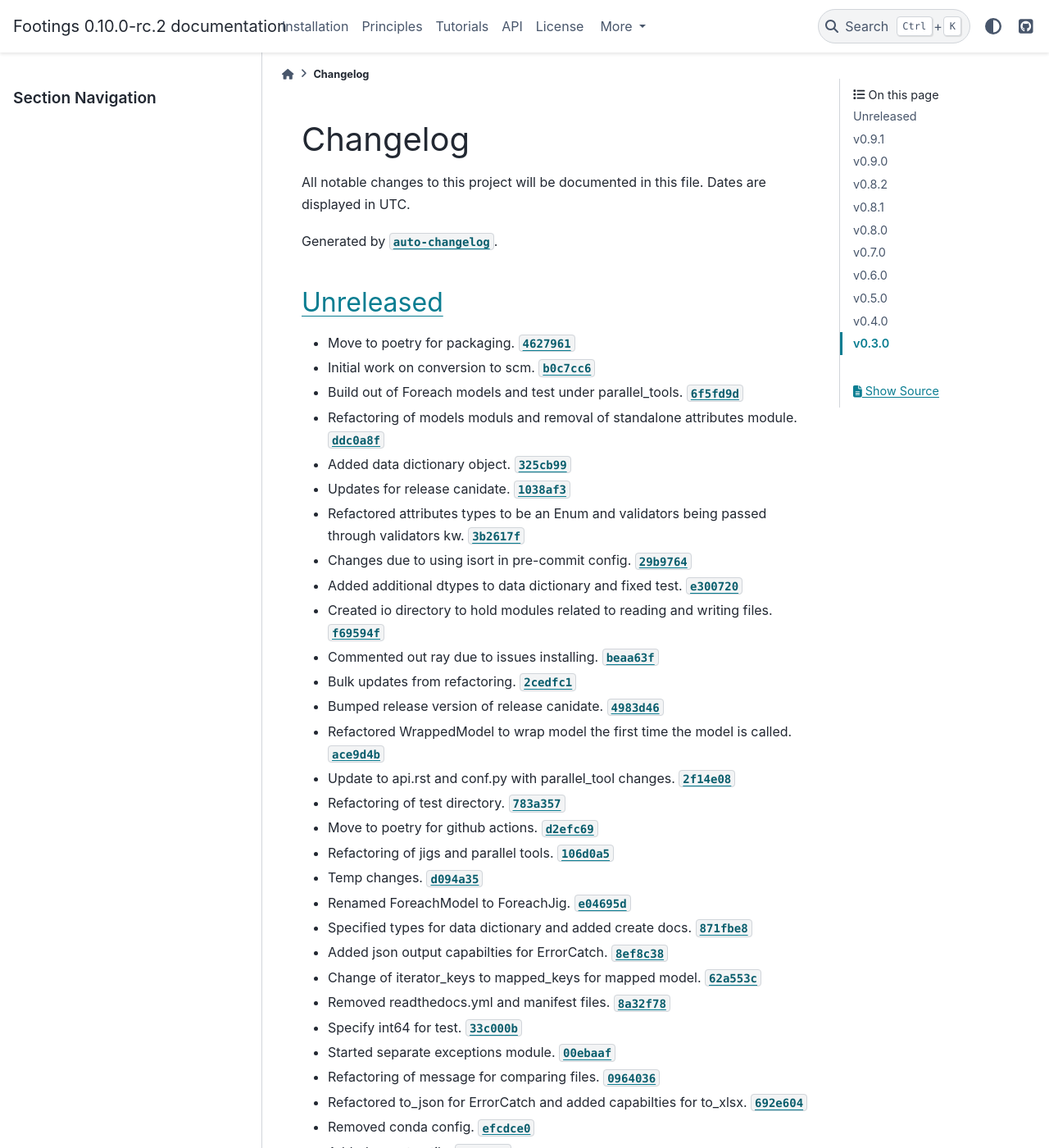
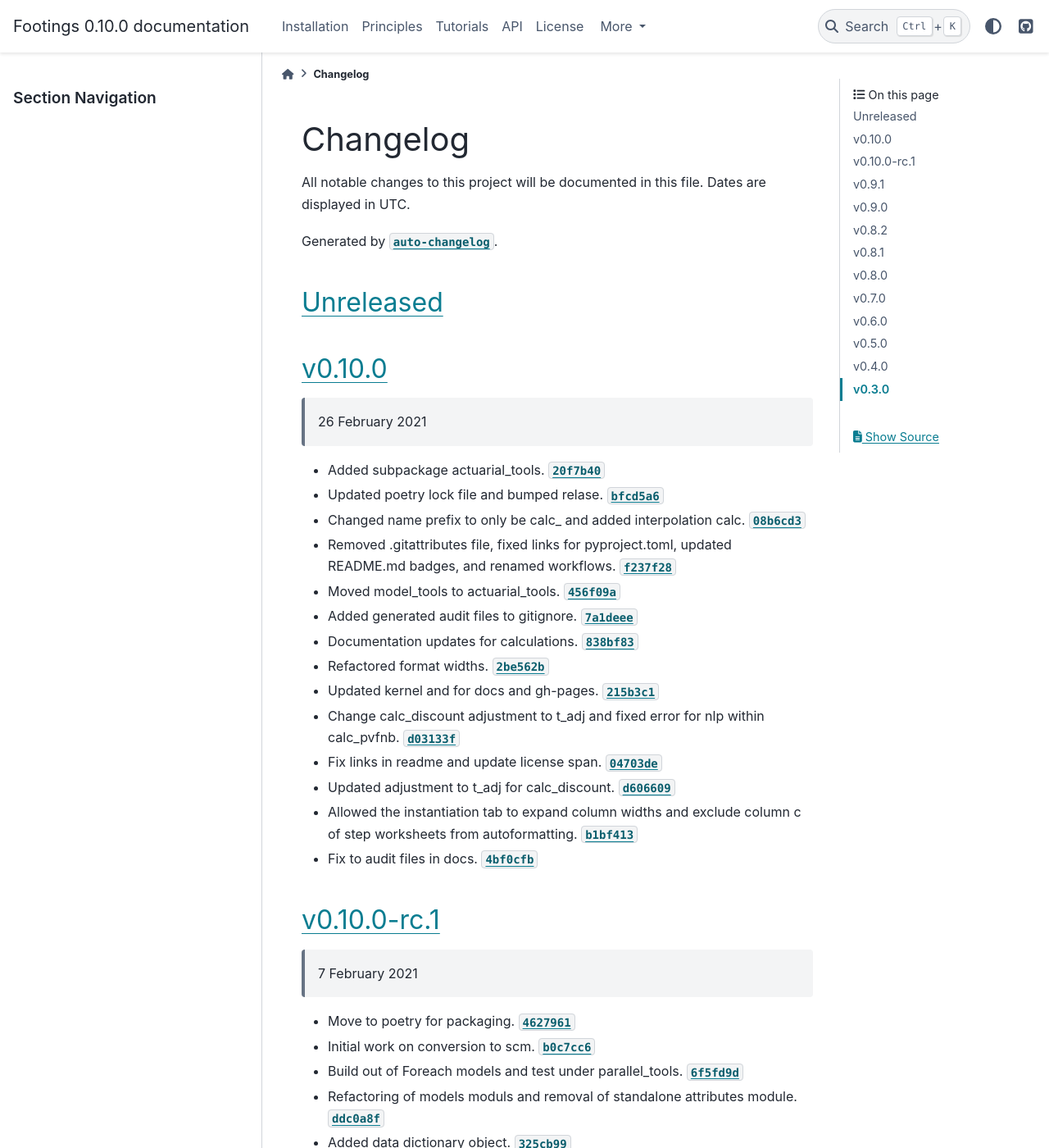
Before and after one commit to footings/footings, a Sphinx documentation site: the page built from docs/changelog.md, in a window 1280 px wide and 1400 px high. Shown: the whole window at 82% size. Built offline with Sphinx 7.4.7 and the PyData theme 0.15.4, drawn with Linux system fonts in a browser that asks for light colours; the version number is read from the project's files by our own code; some of the changed text lies outside the part shown.

Commit message:
Release 0.10.0.

```diff
--- a/docs/changelog.md
+++ b/docs/changelog.md
@@ -4,7 +4,30 @@ All notable changes to this project will be documented in this file. Dates are d
 
 Generated by [`auto-changelog`](https://github.com/CookPete/auto-changelog).
 
-#### [Unreleased](https://github.com/dustindall/footings/compare/v0.9.1...HEAD)
+#### [Unreleased](https://github.com/dustindall/footings/compare/v0.10.0...HEAD)
+
+#### [v0.10.0](https://github.com/dustindall/footings/compare/v0.10.0-rc.1...v0.10.0)
+
+> 26 February 2021
+
+- Added subpackage actuarial_tools. [`20f7b40`](https://github.com/dustindall/footings/commit/20f7b40d15c2a0cc56a6aa5493782040312c8c3a)
+- Updated poetry lock file and bumped relase. [`bfcd5a6`](https://github.com/dustindall/footings/commit/bfcd5a6ac2428ca02a98aa364375e8708e097977)
+- Changed name prefix to only be calc_ and added interpolation calc. [`08b6cd3`](https://github.com/dustindall/footings/commit/08b6cd31bcc65963cb03f3c0e1e0be23d90b8f31)
+- Removed .gitattributes file, fixed links for pyproject.toml, updated README.md badges, and renamed workflows. [`f237f28`](https://github.com/dustindall/footings/commit/f237f28372bec331d281e16c1ca0216ad5c8998d)
+- Moved model_tools to actuarial_tools. [`456f09a`](https://github.com/dustindall/footings/commit/456f09adf9e8068014049d28243c8c8343200f67)
+- Added generated audit files to gitignore. [`7a1deee`](https://github.com/dustindall/footings/commit/7a1deee961ddcd0c7c241ad402efdfb406c1592e)
+- Documentation updates for calculations. [`838bf83`](https://github.com/dustindall/footings/commit/838bf83d5febfb8feb75acd751317d8d0d1c826f)
+- Refactored format widths. [`2be562b`](https://github.com/dustindall/footings/commit/2be562b29b3ccd083273d94e2e4fbffb80530cd2)
+- Updated kernel and for docs and gh-pages. [`215b3c1`](https://github.com/dustindall/footings/commit/215b3c1f5bdc9862d3eb9f65e34662ec5cb80ac2)
+- Change calc_discount adjustment to t_adj and fixed error for nlp within calc_pvfnb. [`d03133f`](https://github.com/dustindall/footings/commit/d03133fe63e3d0895735568b4e81b91e82c70824)
+- Fix links in readme and update license span. [`04703de`](https://github.com/dustindall/footings/commit/04703de6882fe804bd89a448d42b20de3032f868)
+- Updated adjustment to t_adj for calc_discount. [`d606609`](https://github.com/dustindall/footings/commit/d6066092111b27e2d0eb43f6ca1cc913a899e13c)
+- Allowed the instantiation tab to expand column widths and exclude column c of step worksheets from autoformatting. [`b1bf413`](https://github.com/dustindall/footings/commit/b1bf413683ef0eae779218927a0b3ab4923ec8c0)
+- Fix to audit files in docs. [`4bf0cfb`](https://github.com/dustindall/footings/commit/4bf0cfb92570cfadb9e706f4beae6781ac93a845)
+
+#### [v0.10.0-rc.1](https://github.com/dustindall/footings/compare/v0.9.1...v0.10.0-rc.1)
+
+> 7 February 2021
 
 - Move to poetry for packaging. [`4627961`](https://github.com/dustindall/footings/commit/462796137cb305f990dd20047ff610648478c7b8)
 - Initial work on conversion to scm. [`b0c7cc6`](https://github.com/dustindall/footings/commit/b0c7cc649acd511f8ef8b045014d83a63f58c837)
@@ -24,6 +47,7 @@ Generated by [`auto-changelog`](https://github.com/CookPete/auto-changelog).
 - Refactoring of test directory. [`783a357`](https://github.com/dustindall/footings/commit/783a3578d9cfa0676c8b87e57062e13760108d91)
 - Move to poetry for github actions. [`d2efc69`](https://github.com/dustindall/footings/commit/d2efc69d287bb2d557a73c0ce2d93b842973f988)
 - Refactoring of jigs and parallel tools. [`106d0a5`](https://github.com/dustindall/footings/commit/106d0a5e136dea44f43555c8a7bbc39101c6ffd6)
+- Updated release for action. [`6c1cdc6`](https://github.com/dustindall/footings/commit/6c1cdc6ff0a2438ad6ae13b9767ccefecd6ebea8)
 - Temp changes. [`d094a35`](https://github.com/dustindall/footings/commit/d094a356470e937085af707cb2fb5ba3ff577e79)
 - Renamed ForeachModel to ForeachJig. [`e04695d`](https://github.com/dustindall/footings/commit/e04695d1bb0319dc4dd122cd8697fb0ee94fa60d)
 - Specified types for data dictionary and added create docs. [`871fbe8`](https://github.com/dustindall/footings/commit/871fbe8a99824498255019aa5047c8faafa3b906)
--- a/noxfile.py
+++ b/noxfile.py
@@ -32,7 +32,7 @@ def create_docs(session):
 
 
 @nox.session(python="3.7", venv_backend="none")
-def changelog(session):
+def update_changelog(session):
     session.run(
         "auto-changelog",
         "--output",
--- a/pyproject.toml
+++ b/pyproject.toml
@@ -3,7 +3,7 @@ name = "footings"
 packages = [
     { include = "footings", from = "src" }
 ]
-version = "0.10.0-rc.2"
+version = "0.10.0"
 description = "A model building library"
 authors = ["Dustin Tindall <dustin.tindall@gmail.com>"]
 license = "BSD 3-Clause License"
```
